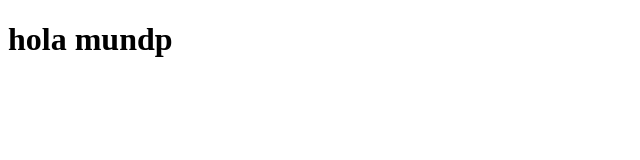
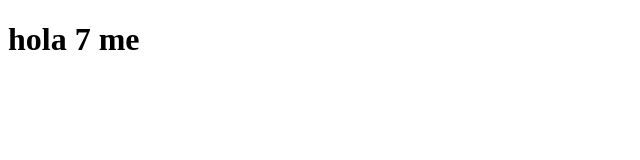
Before and after one commit to grupocesde4/Reservas_Equipos, a plain HTML site: page index.html in a window 1280 px wide. Shown: the whole page, without its empty margins (0-640 px from the left). Drawn offline with Linux system fonts and the light colour scheme.

Commit message:
cambio1alexis

```diff
--- a/index.html
+++ b/index.html
@@ -6,6 +6,6 @@
     <title>Document</title>
 </head>
 <body>
-    <h1>hola mundp</h1>
+    <h1>hola 7 me</h1>
 </body>
 </html>
```
Also changed, not shown: style.css (added), 1 other file.
